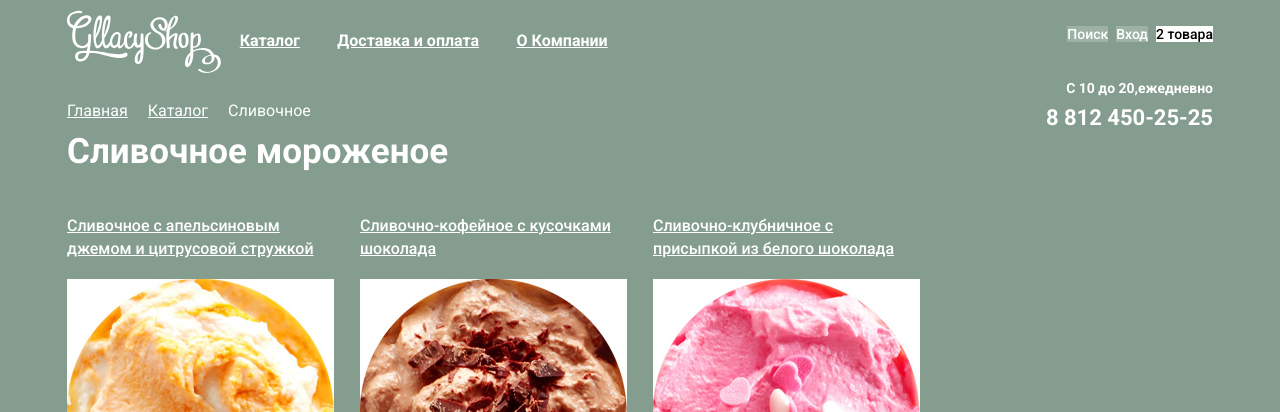
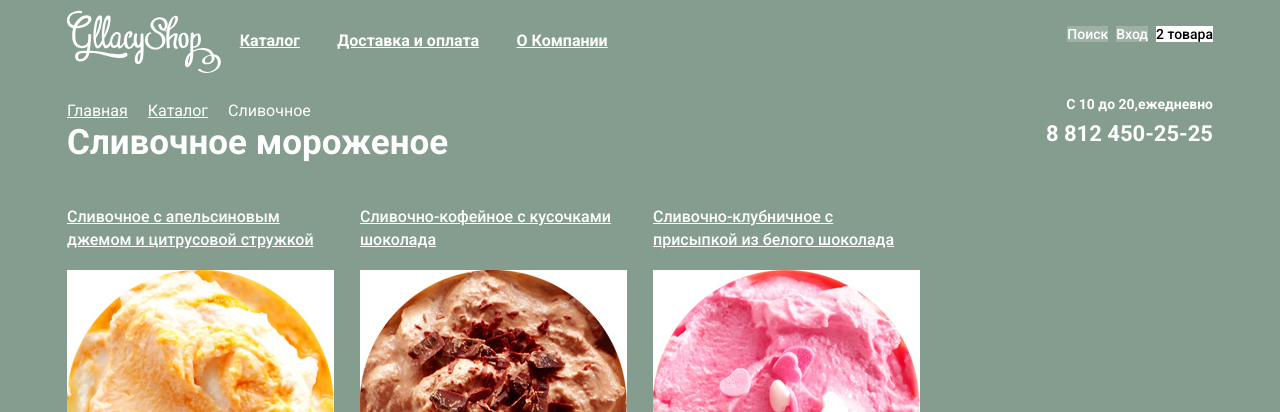
Before and after one commit to MrBlackD/27219-gllacy, a plain HTML site: page catalog.html in a window 1280 px wide. Shown: the top 412 px of the page. Drawn offline with Linux system fonts and the light colour scheme.

Commit message:
Исправил замечания

```diff
--- a/catalog.html
+++ b/catalog.html
@@ -73,26 +73,19 @@
                 </li>
             </ul>
         </nav>
+        <p class="info">
+            <span class="working-hours">С 10 до 20,ежедневно</span>
+            <a href="tel:88124502525" class="phone-number">8 812 450-25-25</a>
+        </p>
     </header>
     <main class="container">
         <div class="main-top">
             <h1>Сливочное мороженое</h1>
-            <div class="breadcrumbs-and-info">
-                <ul class="breadcrumbs">
-                    <li><a href="index.html">Главная</a></li>
-                    <li><a href="#">Каталог</a></li>
-                    <li class="breadcrumbs-current">Сливочное</li>
-                </ul>
-                <!--
-                    Пришлось перенести сюда этот блок, не увдиел других способов как сделать сетку
-                    Также пришлось поменять p на div, потому что элементы сюдя по инспектору начали вываливаться,
-                    после применения display:flex
-                -->
-                <div class="info">
-                    <p class="working-hours">С 10 до 20,ежедневно</p>
-                    <a href="tel:88124502525" class="phone-number">8 812 450-25-25</a>
-                </div>
-            </div>
+            <ul class="breadcrumbs">
+                <li><a href="index.html">Главная</a></li>
+                <li><a href="#">Каталог</a></li>
+                <li class="breadcrumbs-current">Сливочное</li>
+            </ul>
         </div>
         <section class="icecream">
             <h2 class="visually-hidden">Список мороженого</h2>
--- a/css/style.css
+++ b/css/style.css
@@ -179,6 +179,7 @@ body{
 	line-height: 16px;
 	font-weight: 700;
 
+	display: block;
 }
 
 .phone-number{
@@ -355,11 +356,9 @@ body{
 .info{
 	width: 267px;
 	text-align: right;
-}
 
-.breadcrumbs-and-info{
-	display: flex;
-	justify-content: space-between;
+	position: absolute;
+	right: 0;
 }
 
 .main-top h1{
@@ -384,3 +383,7 @@ body{
 	width:267px;
 
 }
+
+.main-header{
+	position: relative;
+}
```
